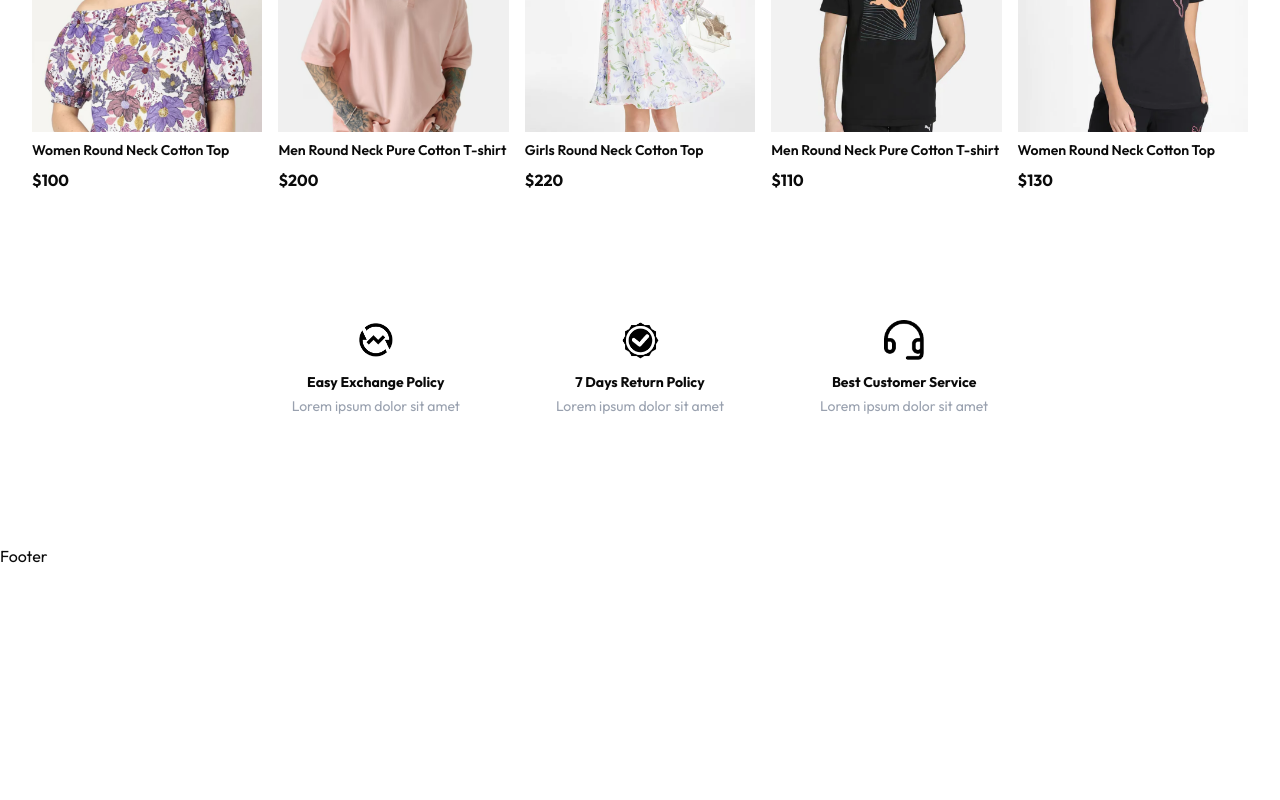
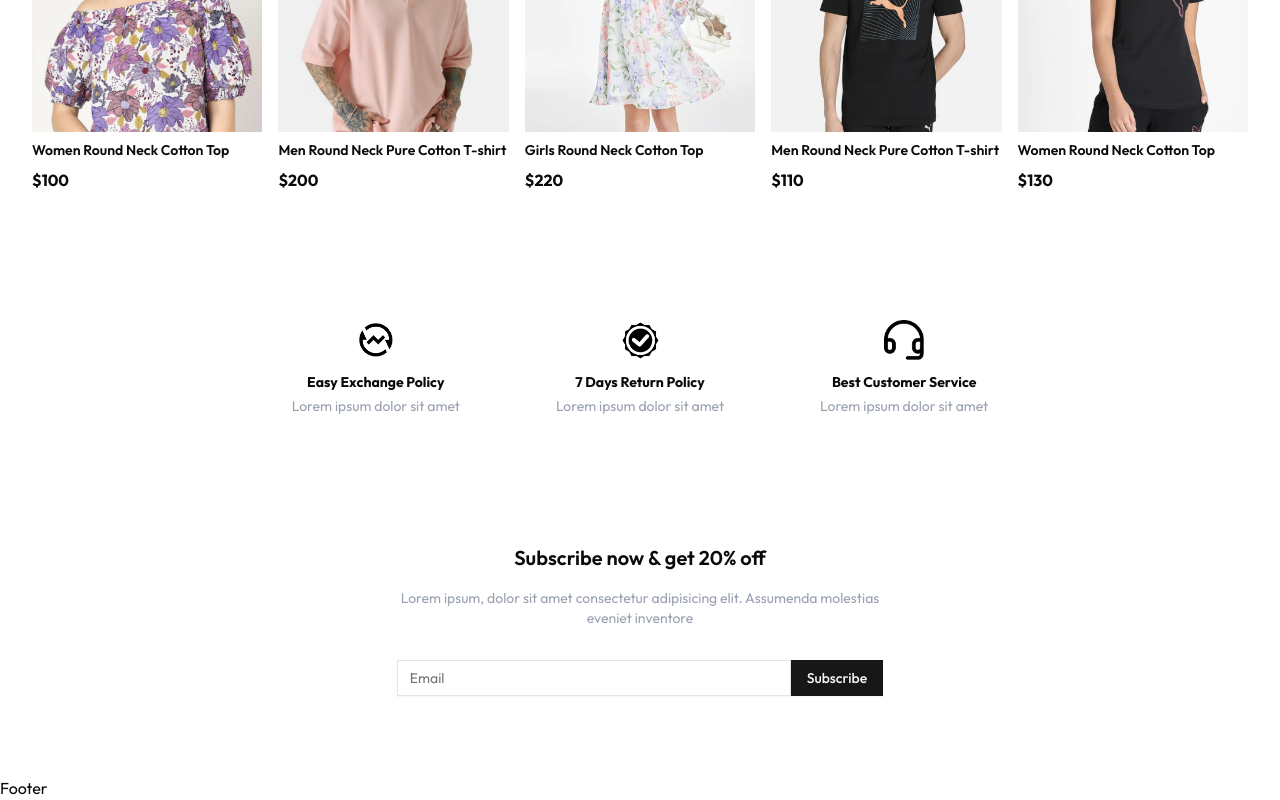
Before and after one commit to mohangrg2018/forever-ecommerce, a React (Vite) app in the folder client/: page / in a window 1280 px wide. Shown: the part 1682-2482 px from the top of the page. Before the commit the page ends 2250 px from the top, so only its background shows below. Built offline with nearby package versions, Linux system fonts and the light colour scheme.

Commit message:
feat(subscription): add Subscription component with email input and toast notifications

```diff
--- a/client/package.json
+++ b/client/package.json
@@ -16,9 +16,11 @@
     "class-variance-authority": "^0.7.1",
     "clsx": "^2.1.1",
     "lucide-react": "^0.542.0",
+    "next-themes": "^0.4.6",
     "react": "^19.1.1",
     "react-dom": "^19.1.1",
     "react-router-dom": "^7.8.2",
+    "sonner": "^2.0.7",
     "tailwind-merge": "^3.3.1",
     "tailwindcss": "^4.1.12"
   },
--- a/client/src/App.jsx
+++ b/client/src/App.jsx
@@ -6,10 +6,12 @@ import Product from "./pages/Product";
 import Contact from "./pages/Contact";
 import Footer from "./components/shared/footer";
 import Collection from "./pages/Collection";
+import { Toaster } from "sonner";
 
 const App = () => {
   return (
     <>
+      <Toaster />
       <Navbar />
       <Routes>
         <Route path="/" element={<Home />} />
--- /dev/null
+++ b/client/src/components/shared/Subscription.jsx
@@ -0,0 +1,44 @@
+import { Button } from "@/components/ui/button";
+import { Input } from "@/components/ui/input";
+import { useState } from "react";
+import { toast } from "sonner";
+
+const Subscription = () => {
+  const [email, setEmail] = useState("");
+  const onSubmitHandler = (e) => {
+    e.preventDefault();
+    if (!email) {
+      return toast.error("Email is required");
+    }
+    toast.success("Subscribed successfully");
+    setEmail("");
+  };
+  return (
+    <div className="container__width">
+      <div className="flex flex-col items-center justify-center gap-4 my-12 sm:my-20">
+        <p className="text-xl font-semibold">Subscribe now & get 20% off</p>
+        <p className="text-sm text-gray-400 w-[90%] sm:w-[40%] text-center">
+          Lorem ipsum, dolor sit amet consectetur adipisicing elit. Assumenda
+          molestias eveniet inventore
+        </p>
+        <form
+          onSubmit={onSubmitHandler}
+          className="flex items-center w-[90%] sm:w-[40%] mt-4"
+        >
+          <Input
+            onChange={(e) => setEmail(e.target.value)}
+            value={email}
+            type="email"
+            className="rounded-none"
+            placeholder="Email"
+          />
+          <Button type="submit" className="rounded-none">
+            Subscribe
+          </Button>
+        </form>
+      </div>
+    </div>
+  );
+};
+
+export default Subscription;
--- a/client/src/components/ui/button.jsx
+++ b/client/src/components/ui/button.jsx
@@ -1,11 +1,11 @@
-import * as React from "react"
-import { Slot } from "@radix-ui/react-slot"
+import * as React from "react";
+import { Slot } from "@radix-ui/react-slot";
 import { cva } from "class-variance-authority";
 
-import { cn } from "@/lib/utils"
+import { cn } from "@/lib/utils";
 
 const buttonVariants = cva(
-  "inline-flex items-center justify-center gap-2 whitespace-nowrap rounded-md text-sm font-medium transition-all disabled:pointer-events-none disabled:opacity-50 [&_svg]:pointer-events-none [&_svg:not([class*='size-'])]:size-4 shrink-0 [&_svg]:shrink-0 outline-none focus-visible:border-ring focus-visible:ring-ring/50 focus-visible:ring-[3px] aria-invalid:ring-destructive/20 dark:aria-invalid:ring-destructive/40 aria-invalid:border-destructive",
+  "inline-flex items-center justify-center gap-2 whitespace-nowrap rounded-md text-sm font-medium transition-all disabled:pointer-events-none disabled:opacity-50 [&_svg]:pointer-events-none [&_svg:not([class*='size-'])]:size-4 shrink-0 [&_svg]:shrink-0 outline-none focus-visible:border-ring focus-visible:ring-ring/50 focus-visible:ring-[3px] aria-invalid:ring-destructive/20 dark:aria-invalid:ring-destructive/40 aria-invalid:border-destructive cursor-pointer",
   {
     variants: {
       variant: {
@@ -33,23 +33,18 @@ const buttonVariants = cva(
       size: "default",
     },
   }
-)
+);
 
-function Button({
-  className,
-  variant,
-  size,
-  asChild = false,
-  ...props
-}) {
-  const Comp = asChild ? Slot : "button"
+function Button({ className, variant, size, asChild = false, ...props }) {
+  const Comp = asChild ? Slot : "button";
 
   return (
     <Comp
       data-slot="button"
       className={cn(buttonVariants({ variant, size, className }))}
-      {...props} />
+      {...props}
+    />
   );
 }
 
-export { Button, buttonVariants }
+export { Button, buttonVariants };
--- /dev/null
+++ b/client/src/components/ui/input.jsx
@@ -0,0 +1,24 @@
+import * as React from "react"
+
+import { cn } from "@/lib/utils"
+
+function Input({
+  className,
+  type,
+  ...props
+}) {
+  return (
+    <input
+      type={type}
+      data-slot="input"
+      className={cn(
+        "file:text-foreground placeholder:text-muted-foreground selection:bg-primary selection:text-primary-foreground dark:bg-input/30 border-input flex h-9 w-full min-w-0 rounded-md border bg-transparent px-3 py-1 text-base shadow-xs transition-[color,box-shadow] outline-none file:inline-flex file:h-7 file:border-0 file:bg-transparent file:text-sm file:font-medium disabled:pointer-events-none disabled:cursor-not-allowed disabled:opacity-50 md:text-sm",
+        "focus-visible:border-ring focus-visible:ring-ring/50 focus-visible:ring-[3px]",
+        "aria-invalid:ring-destructive/20 dark:aria-invalid:ring-destructive/40 aria-invalid:border-destructive",
+        className
+      )}
+      {...props} />
+  );
+}
+
+export { Input }
--- /dev/null
+++ b/client/src/components/ui/sonner.jsx
@@ -0,0 +1,24 @@
+import { useTheme } from "next-themes"
+import { Toaster as Sonner } from "sonner";
+
+const Toaster = ({
+  ...props
+}) => {
+  const { theme = "system" } = useTheme()
+
+  return (
+    <Sonner
+      theme={theme}
+      className="toaster group"
+      style={
+        {
+          "--normal-bg": "var(--popover)",
+          "--normal-text": "var(--popover-foreground)",
+          "--normal-border": "var(--border)"
+        }
+      }
+      {...props} />
+  );
+}
+
+export { Toaster }
--- a/client/src/pages/Home.jsx
+++ b/client/src/pages/Home.jsx
@@ -2,6 +2,7 @@ import BestSeller from "@/components/sections/BestSeller";
 import Hero from "@/components/sections/Hero";
 import LatestCollection from "@/components/sections/LatestCollection";
 import Policy from "@/components/sections/Policy";
+import Subscription from "@/components/shared/Subscription";
 import React from "react";
 
 const Home = () => {
@@ -11,6 +12,7 @@ const Home = () => {
       <LatestCollection />
       <BestSeller />
       <Policy />
+      <Subscription />
     </div>
   );
 };
```
Also changed, not shown: 1 other file (tests, documents, lock files or other folders).
